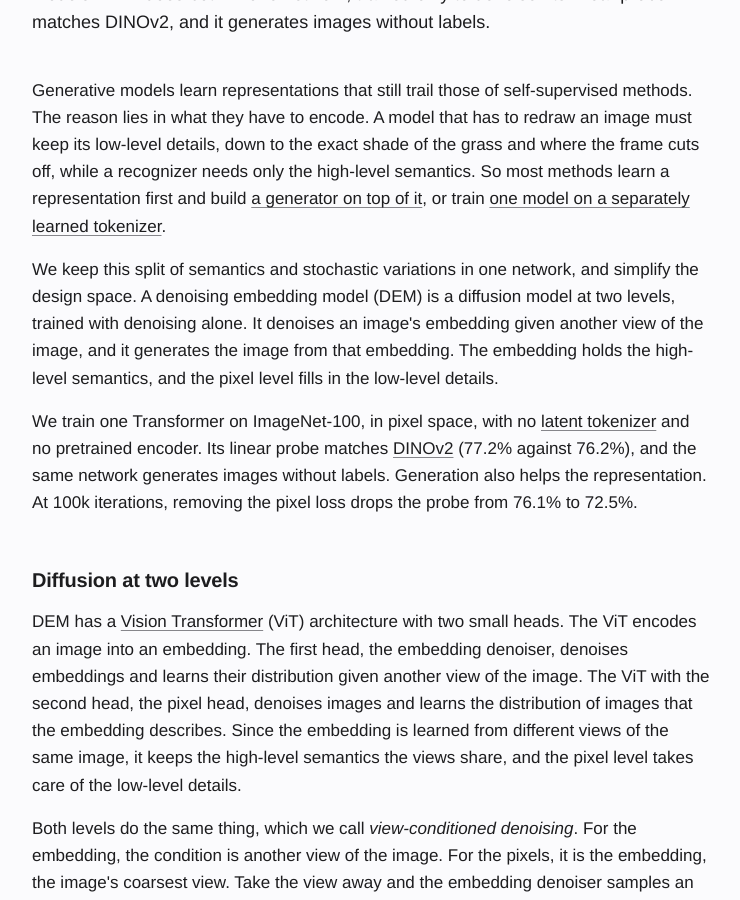
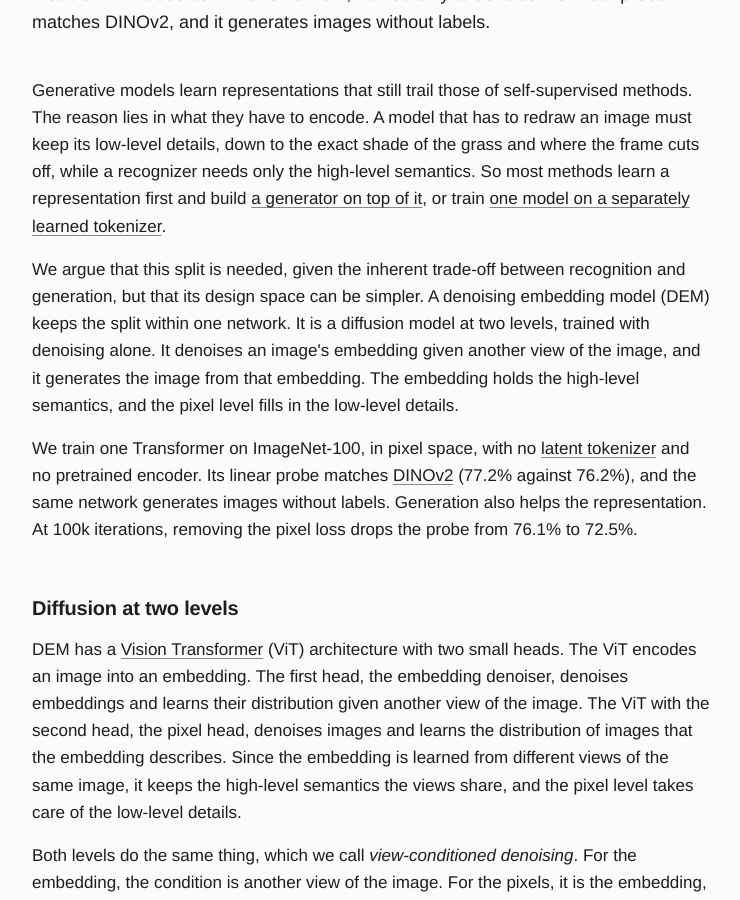
Before and after one commit to rabiulcste/rabiulcste.github.io, a Jekyll site: the page built from dem-denoising-embeddings/index.html, in a window 1280 px wide and 900 px high, scrolled down 1161 px. Shown: the whole window, without its empty margins (268-1008 px from the left). Built offline with Jekyll 4.4.1, drawn with Linux system fonts in a browser that asks for light colours.

Commit message:
DEM page: argue the split, then one network

```diff
--- a/dem-denoising-embeddings/index.html
+++ b/dem-denoising-embeddings/index.html
@@ -252,7 +252,7 @@ bibtex: |
 </section>
 <section class="intro">
     <p>Generative models learn representations that still trail those of self-supervised methods. The reason lies in what they have to encode. A model that has to redraw an image must keep its low-level details, down to the exact shade of the grass and where the frame cuts off, while a recognizer needs only the high-level semantics. So most methods learn a representation first and build <a href="https://arxiv.org/abs/2312.03701">a generator on top of it</a>, or train <a href="https://arxiv.org/abs/2211.09117">one model on a separately learned tokenizer</a>.</p>
-    <p>We keep this split of semantics and stochastic variations in one network, and simplify the design space. A denoising embedding model (DEM) is a diffusion model at two levels, trained with denoising alone. It denoises an image's embedding given another view of the image, and it generates the image from that embedding. The embedding holds the high-level semantics, and the pixel level fills in the low-level details.</p>
+    <p>We argue that this split is needed, given the inherent trade-off between recognition and generation, but that its design space can be simpler. A denoising embedding model (DEM) keeps the split within one network. It is a diffusion model at two levels, trained with denoising alone. It denoises an image's embedding given another view of the image, and it generates the image from that embedding. The embedding holds the high-level semantics, and the pixel level fills in the low-level details.</p>
     <p>We train one Transformer on ImageNet-100, in pixel space, with no <a href="https://arxiv.org/abs/2112.10752">latent tokenizer</a> and no pretrained encoder. Its linear probe matches <a href="https://arxiv.org/abs/2304.07193">DINOv2</a> (77.2% against 76.2%), and the same network generates images without labels. Generation also helps the representation. At 100k iterations, removing the pixel loss drops the probe from 76.1% to 72.5%.</p>
 </section>
 
```
